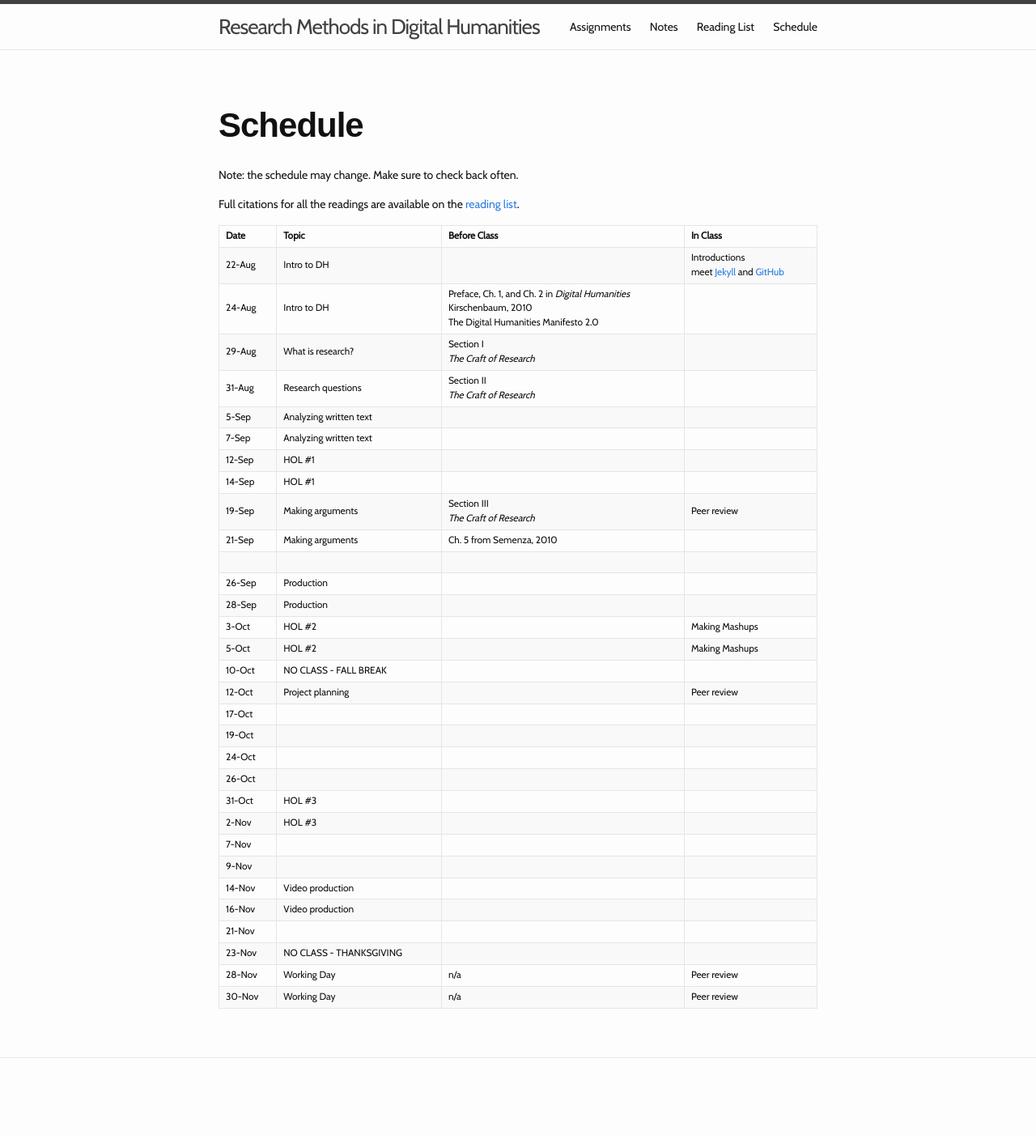
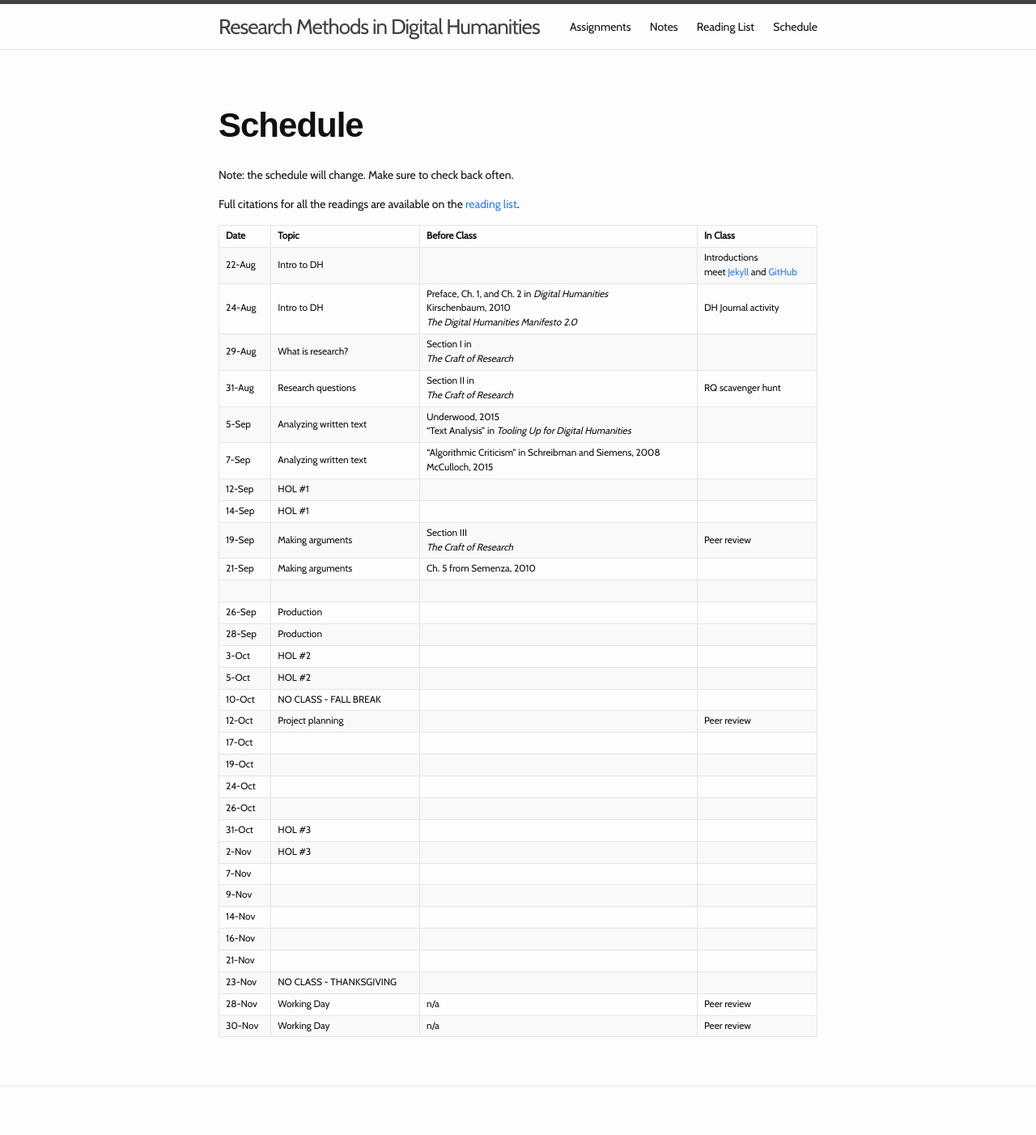
Before and after one commit to manarwala/research-methods-in-digital-humanities, a Jekyll site: the page built from schedule.md, in a window 1280 px wide. Shown: the whole page at 81% size. Built offline with Jekyll 4.4.1, drawn with Linux system fonts in a browser that asks for light colours; some web fonts are replaced; before the commit the page ends 1367 px from its top, so only the background shows below that.

Commit message:
updates for first few weeks

```diff
--- a/schedule.md
+++ b/schedule.md
@@ -4,18 +4,18 @@ title: Schedule
 permalink: /schedule/
 ---
 
-Note: the schedule may change. Make sure to check back often.
+Note: the schedule will change. Make sure to check back often.
 
 Full citations for all the readings are available on the [reading list](/research-methods-in-digital-humanities/reading-list/).
 
 |Date|Topic|Before Class|In Class|
 |---|---|---|---|
 |22-Aug|Intro to DH||Introductions<br/>meet [Jekyll](https://jekyllrb.com/) and [GitHub](http://www.github.com)|
-|24-Aug|Intro to DH|Preface, Ch. 1, and Ch. 2 in _Digital Humanities_<br />Kirschenbaum, 2010<br />The Digital Humanities Manifesto 2.0||
-|29-Aug|What is research?|Section I <br />_The Craft of Research_||
-|31-Aug|Research questions|Section II<br />_The Craft of Research_||
-|5-Sep|Analyzing written text|||
-|7-Sep|Analyzing written text|||
+|24-Aug|Intro to DH|Preface, Ch. 1, and Ch. 2 in _Digital Humanities_<br />Kirschenbaum, 2010<br />_The Digital Humanities Manifesto 2.0_|DH Journal activity|
+|29-Aug|What is research?|Section I in<br />_The Craft of Research_||
+|31-Aug|Research questions|Section II in<br />_The Craft of Research_|RQ scavenger hunt|
+|5-Sep|Analyzing written text|Underwood, 2015 <br />"Text Analysis" in _Tooling Up for Digital Humanities_||
+|7-Sep|Analyzing written text|"Algorithmic Criticism" in Schreibman and Siemens, 2008<br />McCulloch, 2015||
 |12-Sep|HOL #1|||
 |14-Sep|HOL #1|||
 |19-Sep|Making arguments|Section III<br />_The Craft of Research_|Peer review|
@@ -23,8 +23,8 @@ Full citations for all the readings are available on the [reading list](/researc
 |
 |26-Sep|Production|||
 |28-Sep|Production||
-|3-Oct|HOL #2||Making Mashups|
-|5-Oct|HOL #2||Making Mashups|
+|3-Oct|HOL #2|||
+|5-Oct|HOL #2|||
 |10-Oct|NO CLASS - FALL BREAK|||
 |12-Oct|Project planning ||Peer review|
 |17-Oct||||
@@ -35,8 +35,8 @@ Full citations for all the readings are available on the [reading list](/researc
 |2-Nov|HOL #3|||
 |7-Nov||||
 |9-Nov||||
-|14-Nov|Video production|||
-|16-Nov|Video production|||
+|14-Nov||||
+|16-Nov||||
 |21-Nov||||
 |23-Nov|NO CLASS - THANKSGIVING|||
 |28-Nov|Working Day|n/a|Peer review|
```
Also changed, not shown: index.md (+2 -0 lines), reading-list.md (+15 -7 lines).
